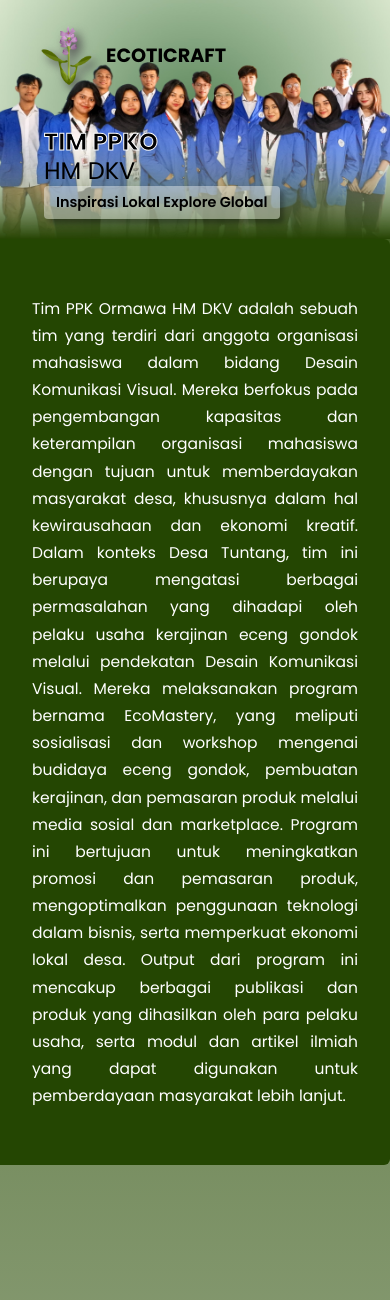
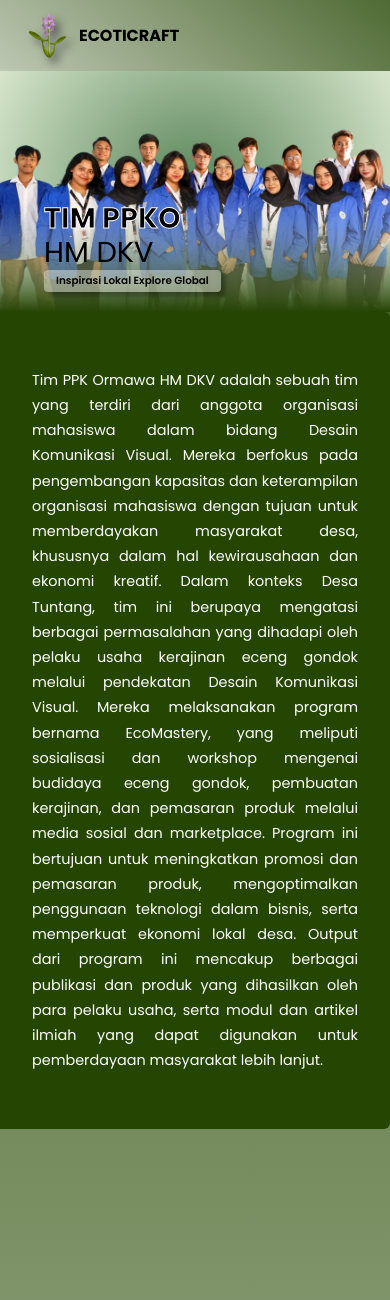
Before and after one commit to FadhilFirmansyah/ecoticraft, a PHP site: page /about.html in a window 390 px wide; the page is wider, and only the part inside the window is pictured. Shown: the top 1300 px of that part. Run offline with PHP 8.4, Linux system fonts and the light colour scheme.

Commit message:
fix: repair about responsive

```diff
--- a/about.html
+++ b/about.html
@@ -9,20 +9,21 @@
     <link rel="icon" href="assets/logo/logo.png">
     <link rel="stylesheet" href="https://cdnjs.cloudflare.com/ajax/libs/font-awesome/6.4.2/css/all.min.css">
 
-    <title>Tim PPKO HMDKV</title>
+    <title>Tim PPKO HMDKV UDINUS</title>
 </head>
 
 <body>
 
     <div class="hero">
 
+        <header>
+            <div>
+                <img src="assets/logo/logo.png" alt="logo" class="logo-header">
+                <h4>ECOTICRAFT</h4>
+            </div>
+        </header>
+
         <div style="background-image: url('assets/image/fotbar.png');" class="banner">
-            <header>
-                <div>
-                    <img src="assets/logo/logo.png" alt="logo" class="logo-header">
-                    <h4>ECOTICRAFT</h4>
-                </div>
-            </header>
 
             <div class="title-banner">
                 <h1>TIM PPKO</h1>
--- a/community.html
+++ b/community.html
@@ -8,11 +8,13 @@
     <link rel="icon" href="assets/logo/logo.png">
     <link rel="stylesheet" href="https://cdnjs.cloudflare.com/ajax/libs/font-awesome/6.4.2/css/all.min.css">
 
-    <title>Document</title>
+    <title>Komunitas Tuntang</title>
 </head>
 <body>
 
 
 
+
+    <script src="js/live_view.js"></script>
 </body>
 </html>l
--- a/style/about/about.css
+++ b/style/about/about.css
@@ -6,17 +6,8 @@
     height: 100vh;
     overflow: hidden;
 
-    .banner {
-        margin: auto;
-        width: 90%;
-        height: 100%;
-        background-repeat: no-repeat;
-        background-position: center;
-        background-size: cover;
-        box-shadow: 4px 4px 4px 4px rgba(0, 0, 0, 0.3);
-
     header {
-            padding: 18px;
+        padding: 12px 26px;
 
         div {
             display: flex;
@@ -24,26 +15,35 @@
             gap: 8px;
 
             img.logo-header {
-                    width: 60px;
+                width: 45px;
                 filter: drop-shadow(5px 5px 5px #4e4e4e);
             }
 
             h4 {
-                    font-size: 1.2rem;
+                font-size: 1.1rem;
             }
         }
     }
 
+    .banner {
+        margin: auto;
+        width: 100%;
+        height: 100%;
+        background-repeat: no-repeat;
+        background-position: center;
+        background-size: cover;
+        box-shadow: 4px 4px 4px 4px rgba(0, 0, 0, 0.3);
+
         .title-banner {
             position: absolute;
             bottom: 0;
-            margin: 72px 24px;
+            margin: 40px;
             display: flex;
             flex-direction: column;
             align-items: flex-start;
 
             h1 {
-                font-size: 5.5rem;
+                font-size: 3.5rem;
                 line-height: 120%;
             }
 
@@ -61,7 +61,7 @@
                 background-color: rgba(255, 255, 255, 0.4);
                 padding: 6px 24px;
                 width: auto;
-                font-size: 1.1rem;
+                font-size: 1rem;
                 font-weight: 600;
                 box-shadow: 4px 4px 4px rgba(0, 0, 0, 0.3);
                 border-radius: 4px;
@@ -151,12 +151,13 @@ main {
     .hero {
         .banner {
             width: 100%;
-            height: auto;
+            height: 100vh;
             padding: 20px;
+            box-shadow: none;
 
             .title-banner {
-                position: relative;
-                margin: 100px 24px 0 24px;
+                position: absolute;
+                margin: 72px 24px;
             }
         }
     }
@@ -172,10 +173,19 @@ main {
 
 @media (max-width: 860px) {
     .hero {
+        height: 100%;
+
         .banner {
+            background-size: cover;
+            background-position: center;
+
             .title-banner {
                 h1 {
-                    font-size: 3.5rem;
+                    font-size: 2.5rem;
+                }
+
+                .jargon {
+                    font-size: 0.9rem;
                 }
             }
         }
@@ -197,8 +207,17 @@ main {
 }
 
 @media (max-width: 740px) {
-    .hero{
+    .hero {
         height: 100%;
+
+        .banner {
+            height: 100%;
+
+            .title-banner {
+                position: relative;
+                margin: 120px 24px 0 24px;
+            }
+        }
     }
 
     main {
@@ -212,70 +231,114 @@ main {
     }
 }
 
-@media (max-width: 620px){
+@media (max-width: 620px) {
+    .hero {
+        .banner {
+            .title-banner {
+                h1 {
+                    font-size: 2.3rem;
+                }
+
+                .jargon {
+                    font-size: 0.8rem;
+                    padding: 6px 12px;
+                }
+            }
+        }
+    }
+
+    main {
+        section {
+            div {
+                width: 200px;
+            }
+        }
+    }
+}
+
+@media (max-width: 550px) {
+    main {
+        padding: 0;
+
+        article {
+            padding: 56px 32px;
+            font-size: 0.9rem;
+            line-height: 175%;
+        }
+    }
+
+    .hero {
+        .banner {
+            .title-banner {
+                margin: 124px 24px 0 24px;
+            }
+        }
+    }
+}
+
+@media (max-width: 450px) {
+
+    .hero {
+        header {
+            div {
+                h4 {
+                    font-size: 1rem;
+                }
+            }
+        }
+
+        .banner {
+            padding-top: 6px;
+
+            .title-banner {
+                h1 {
+                    font-size: 1.8rem;
+                }
+
+                h1:nth-child(1) {
+                    -webkit-text-stroke: 1px white;
+                }
+
+                .jargon {
+                    font-size: 0.65rem;
+                    padding: 3px 12px;
+                }
+            }
+        }
+    }
+
+    main {
+        section {
+            gap: 24px;
+
+            div {
+                width: 150px;
+            }
+        }
+    }
+}
+
+@media (max-width: 330px){
     .hero{
         .banner{
             .title-banner{
-                h1{
-                    font-size: 2.5rem;
-                }
-                .jargon{
-                    font-size: 1rem;
-                }
+                margin-top: 95px;
             }
         }
     }
     main{
         section{
             div{
-                width: 200px;
+                width: 110px;
             }
         }
     }
 }
 
-@media (max-width: 550px){
+@media (max-width: 300px) {
     main{
-        padding: 0;
-        article{
-            padding: 56px 32px;
-            font-size: 0.97rem;
-            line-height: 175%;
-        }
-    }
-    .hero{
-        .banner{
-            .title-banner{
-                margin: 24px 24px 0 24px;
+        section{
+            grid-template-columns: auto;
         }
     }
 }
-}
-
-@media (max-width: 450px){
-    .hero{
-        .banner{
-            padding-top: 6px;
-            .title-banner{
-                h1{
-                    font-size: 1.5rem;
-                }
-                h1:nth-child(1){
-                    -webkit-text-stroke: 1px white;
-                }
-                .jargon{
-                    font-size: 0.9rem;
-                    padding: 6px 12px;
-                }
-            }
-        }
-    }
-    main{
-        section{
-            gap: 24px;
-            div{
-                width: 150px;
-            }
-        }
-    }
-}
--- a/style/default.css
+++ b/style/default.css
@@ -5,11 +5,11 @@
 /* TEMPAT KONFIGURASI SECARA DEFAULT */
 /* TERMASUK IMPORT FONT, CUSTOM SCROLLBAR DAN LAIN LAIN */
 
-:root{
-    /* warna ijo nya ecoticraft */
-    --basic-color: #244602;
-    --basic-color-lighter: #3d5d1c;
-    --basic-color-hover: #6d8a4f;
+:root {
+  /* warna ijo nya ecoticraft */
+  --basic-color: #244602;
+  --basic-color-lighter: #3d5d1c;
+  --basic-color-hover: #6d8a4f;
 }
 
 * {
@@ -46,6 +46,7 @@ footer {
     aside:nth-child(1) a {
       text-decoration: none;
     }
+
     aside:nth-child(1) span {
       color: #000;
       font-size: 0.95rem;
@@ -70,7 +71,7 @@ footer {
   }
 
   div:nth-child(2) h4 {
-    padding: 20px 0;
+    padding: 20px;
     font-weight: 400;
     font-size: 0.9rem;
   }
@@ -84,6 +85,19 @@ footer {
       flex-direction: column;
       align-items: center;
       gap: 24px;
+      margin: 50px 24px;
+
+      aside:nth-child(2) img {
+        width: 100%;
+      }
+
+      aside:nth-child(1) span {
+        font-size: 0.75rem;
+      }
     }
+
+  div:nth-child(2) h4 {
+    font-size: 0.7rem;
+  }
   }
 }
--- a/style/index/index.css
+++ b/style/index/index.css
@@ -119,6 +119,7 @@ html {
   display: flex;
   flex-direction: row;
   gap: 70px;
+  align-items: center;
 }
 
 .sub-hero .circle {
```
Also changed, not shown: js/index.js (+6 -3 lines), js/swiper.js (+2 -9 lines), index.html (line endings or trailing spaces), js/preview_img.js (renamed from js/script.js). Lines whose indentation alone changed are shown as unchanged.
